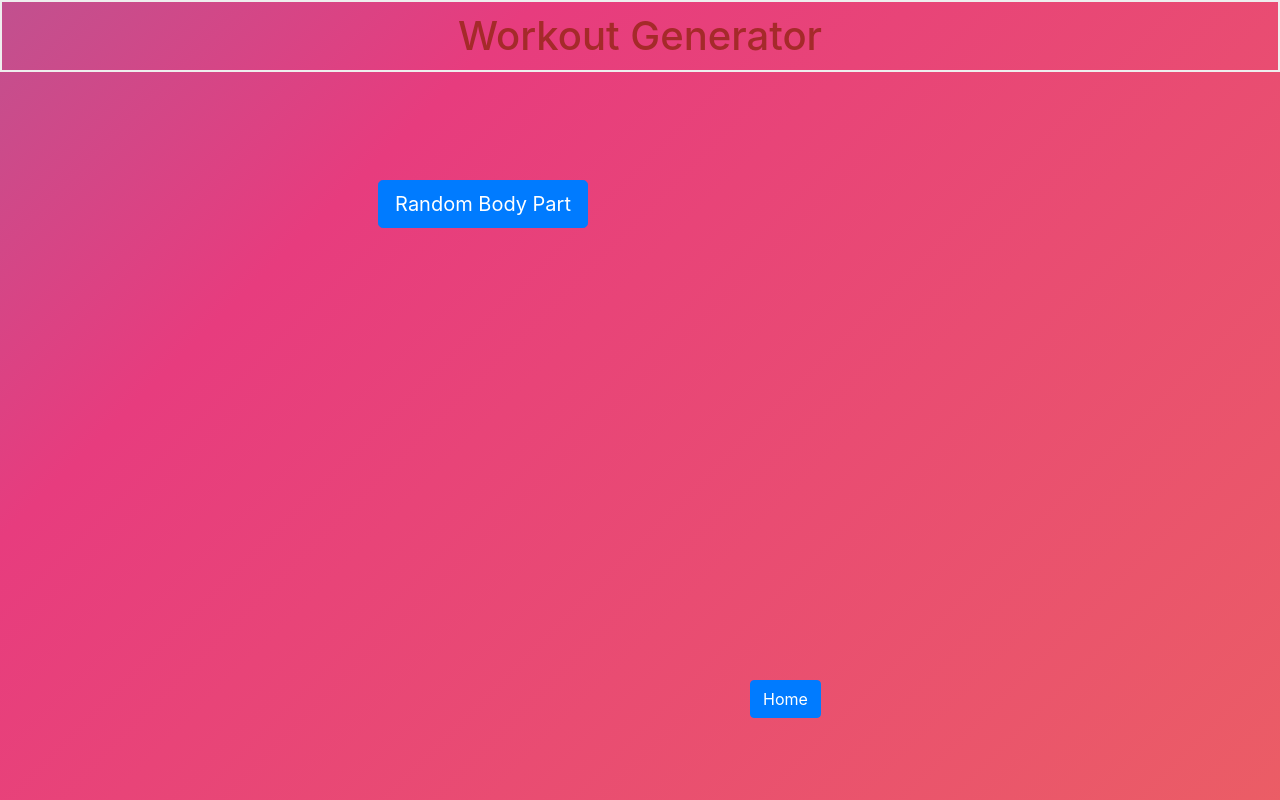
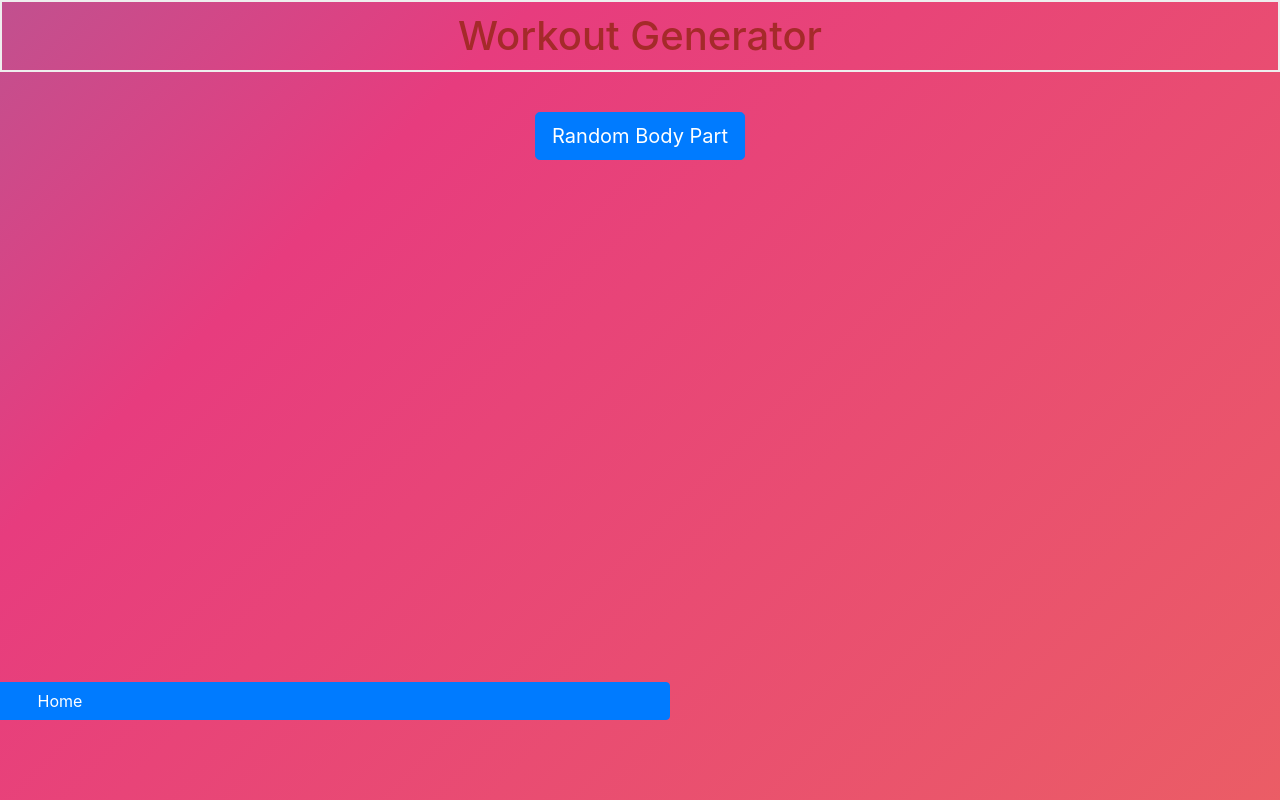
Before and after one commit to antonaorlov/Workout-Generator, a Flask app: page /home in a window 1280 px wide. Run offline with Flask 2, Linux system fonts and the light colour scheme; some libraries are stand-ins or nearby versions.

Commit message:
Adjusted Home button and the Random Workout button to always be centered even when resizing, still centered

```diff
--- a/app.py
+++ b/app.py
@@ -6,7 +6,7 @@ from flask import Flask, flash, jsonify, redirect, render_template, request, ses
 from flask_session import Session
 from tempfile import mkdtemp
 
-app=Flask(__name__, static_url_path='/static')
+app=Flask(__name__)
 
 @app.route("/", methods=["GET", "POST"])
 def index():
--- a/templates/index.html
+++ b/templates/index.html
@@ -1,11 +1,15 @@
 {% extends "layout.html" %}
 
 {% block body %}
+        <div class="wrapper">
 
         <form action="/hello", method="post">
-        <input  style="margin: 100px 2px;  position:absolute; right:690px; vertical-align: middle" name="button" type="submit" class="btn btn-lg btn-primary" value="Random Body Part">
+        <input  style="position:absolute; left:50%; transform:translateX(-50%);
+        margin:auto;text-align:center;bottom:80%;
+         " name="button" type="submit" class="btn btn-lg btn-primary" value="Random Body Part">
 
 
 
         </form>
+        </div>
 {% endblock %}
--- a/templates/layout.html
+++ b/templates/layout.html
@@ -18,6 +18,7 @@ body {
     background: linear-gradient(-45deg, #ee7752, #e73c7e, #23a6d5, #23d5ab);
     background-size: 400% 400%;
     animation: gradient 15s ease infinite;
+    position: relative;
 }
 
 @keyframes gradient {
@@ -42,11 +43,16 @@ body {
         <h1 style=" border: 2px #eee solid;color: brown;text-align: center;padding: 10px;"
         >Workout Generator</h1>
 
+        <div class="wrapper">
+        <form action="/home">
+         <button  style="position:absolute; left:50%; transform:translateX(-50%);translateY(-50%);margin:auto;text-align:center;bottom:10%;
+  right:0;
+  left:60px;" name="Home" type="submit" class="btn btn-primary float-left"
+        >Home</button>
 
-        <form action="/home">
-        <button style=" top:680px; left:750px; position:absolute; vertical-align: center;" name="Home" type="submit" class="btn btn-primary float-left"
-        >Home</button>
+
         </form>
+        </div>
 
 
 
```
Also changed, not shown: static/css/style.css (+21 -0 lines).
